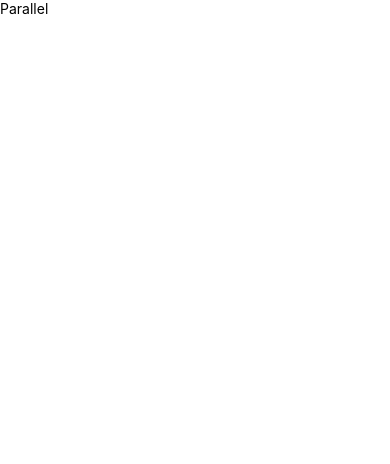
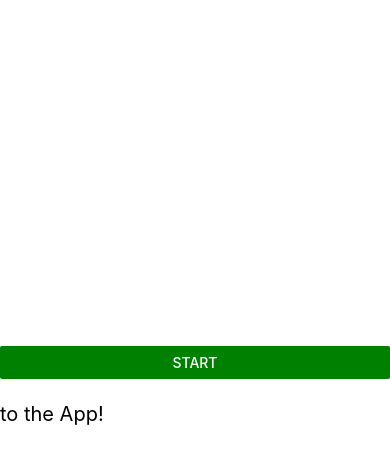
Before and after one commit to saad277/ReactNative-Animations, a React Native app: screen / in a window 390 px wide. Shown: the top 464 px of the page. Built offline with nearby package versions, Linux system fonts and the light colour scheme.

Commit message:
parallel 2

```diff
--- a/Animations/ParallelAnimations.js
+++ b/Animations/ParallelAnimations.js
@@ -1,5 +1,13 @@
 import React, {Component} from 'react';
-import {View, Text, Animated} from 'react-native';
+import {
+  View,
+  Text,
+  Animated,
+  StyleSheet,
+  TouchableHighlight,
+  Easing,
+  Button,
+} from 'react-native';
 import {createAnimation} from '../utils/createAnimation';
 
 class ParallelAnimation extends Component {
@@ -38,11 +46,31 @@ class ParallelAnimation extends Component {
     });
 
     return (
-      <View>
-        <Text>Parallel</Text>
+      <View style={[styles.container]}>
+        <Animated.View style={{transform: [{scale: scaleText}]}}>
+          <Text>Welcome</Text>
+        </Animated.View>
+        <Animated.View style={{marginTop: 20, transform: [{rotate: spinText}]}}>
+          <Text style={{fontSize: 20}}>to the App!</Text>
+        </Animated.View>
+        <Animated.View
+          style={{
+            marginTop: 20,
+            transform: [{translateY: introButton}],
+          }}>
+          <Button title="start" color="green" onPress={() => this.animate()} />
+        </Animated.View>
       </View>
     );
   }
 }
 
+const styles = StyleSheet.create({
+  container: {
+    flex: 1,
+    justifyContent: 'center',
+    flexDirection: 'column',
+  },
+});
+
 export default ParallelAnimation;
--- a/utils/createAnimation.js
+++ b/utils/createAnimation.js
@@ -6,5 +6,6 @@ export const createAnimation = (value, duration, easing, delay = 0) => {
     duration,
     easing,
     delay,
+    useNativeDriver: true,
   });
 };
```
